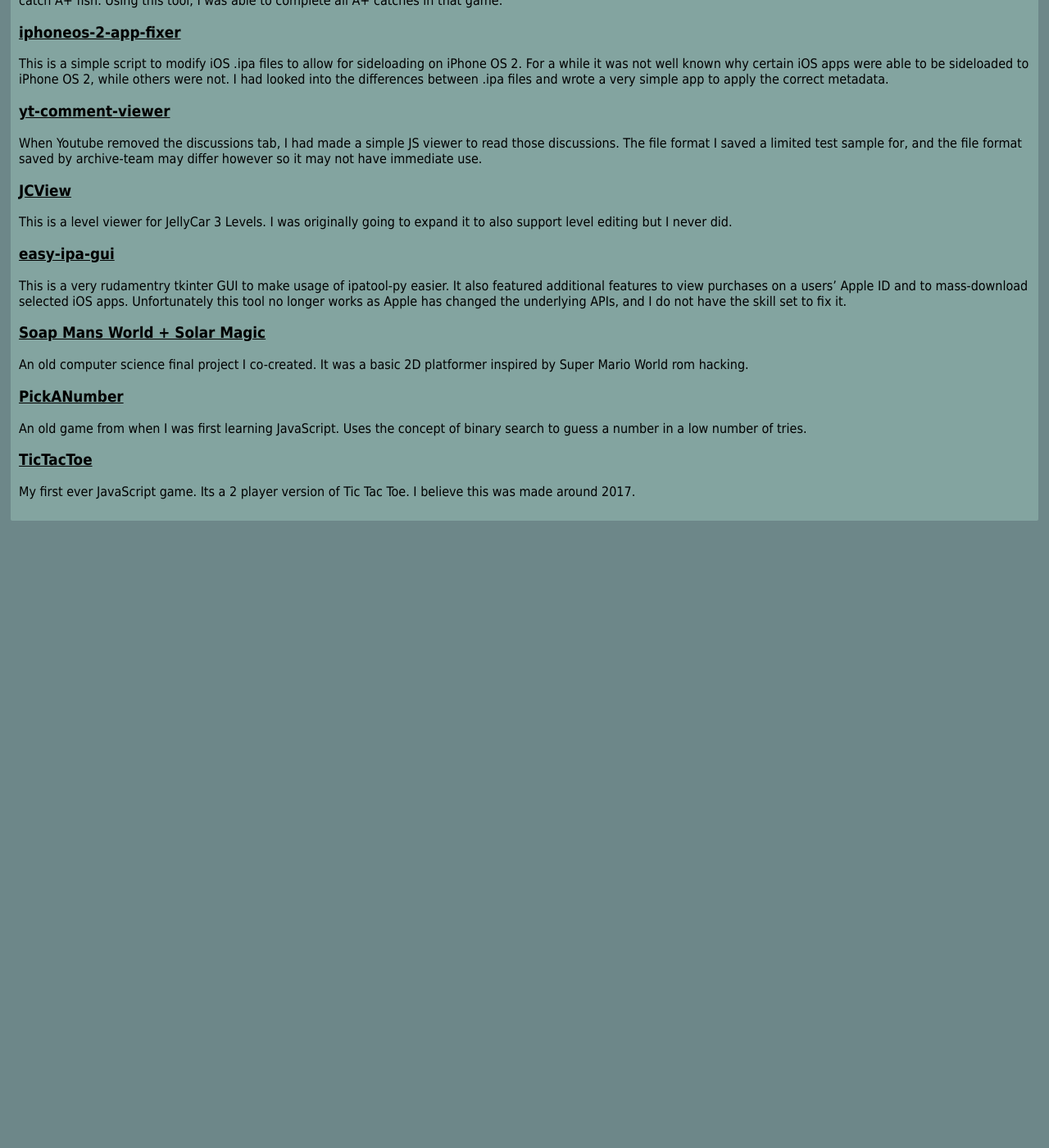
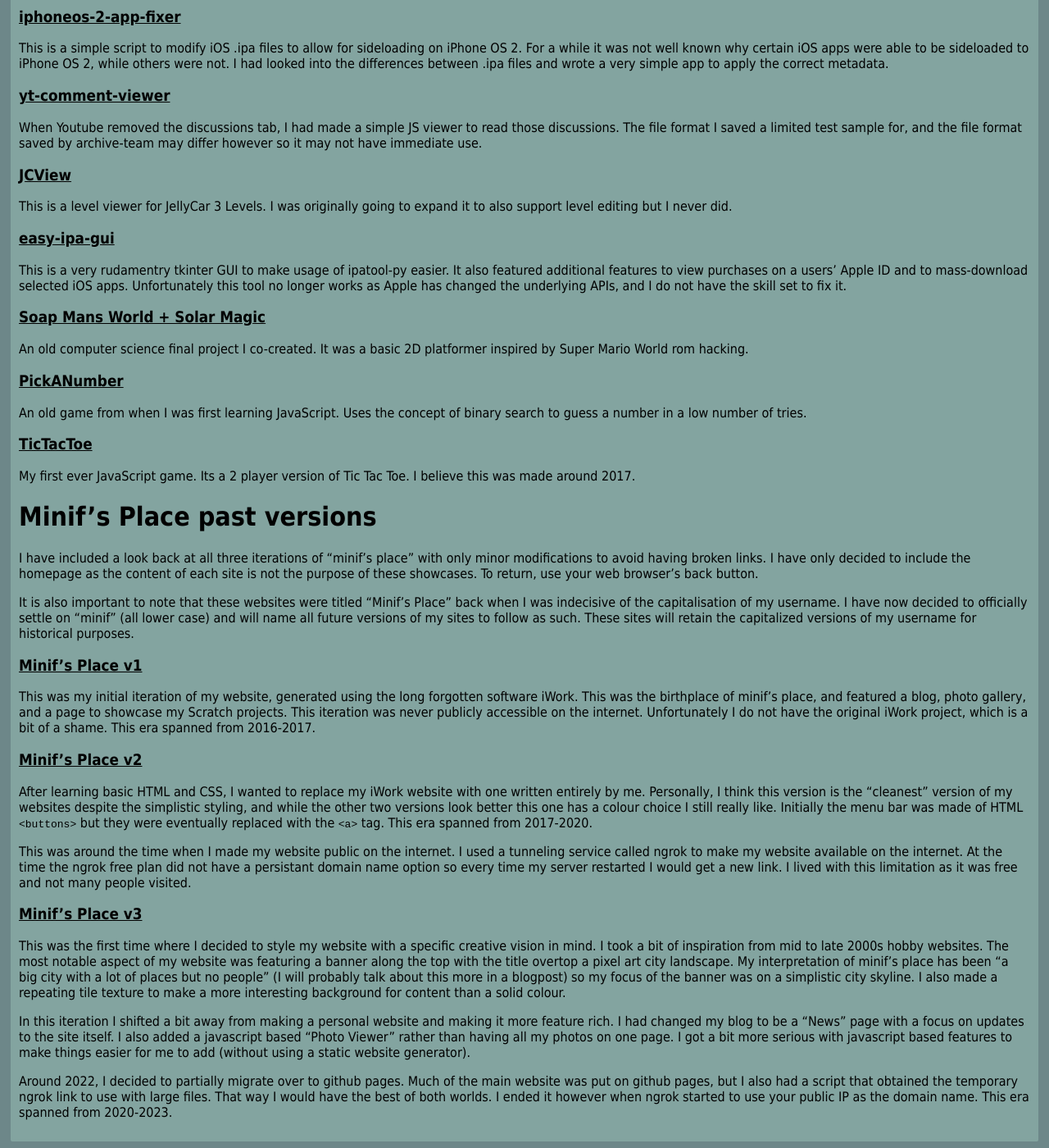
Before and after one commit to minif/minif.github.io, a Jekyll site: the page built from works.md, in a window 1280 px wide and 1400 px high, scrolled down 994 px. Shown: the whole window at 82% size. Built offline with Jekyll 4.4.1, drawn with Linux system fonts in a browser that asks for light colours; before the commit the page ends 1637 px from its top, so only the background shows below that; some of the changed text lies outside the part shown.

Commit message:
Update works.md

```diff
--- a/works.md
+++ b/works.md
@@ -38,3 +38,23 @@
 
 ### [TicTacToe](/works-js-games/TicTacToe/index.html)
 My first ever JavaScript game. Its a 2 player version of Tic Tac Toe. I believe this was made around 2017.
+
+# Minif's Place past versions
+I have included a look back at all three iterations of "minif's place" with only minor modifications to avoid having broken links. I have only decided to include the homepage as the content of each site is not the purpose of these showcases. To return, use your web browser's back button.
+
+It is also important to note that these websites were titled "Minif's Place" back when I was indecisive of the capitalisation of my username. I have now decided to officially settle on "minif" (all lower case) and will name all future versions of my sites to follow as such. These sites will retain the capitalized versions of my username for historical purposes.
+
+### [Minif's Place v1](/works-older-sites/1/)
+This was my initial iteration of my website, generated using the long forgotten software iWork. This was the birthplace of minif's place, and featured a blog, photo gallery, and a page to showcase my Scratch projects. This iteration was never publicly accessible on the internet. Unfortunately I do not have the original iWork project, which is a bit of a shame. This era spanned from 2016-2017.
+
+### [Minif's Place v2](/works-older-sites/2/)
+After learning basic HTML and CSS, I wanted to replace my iWork website with one written entirely by me. Personally, I think this version is the "cleanest" version of my websites despite the simplistic styling, and while the other two versions look better this one has a colour choice I still really like. Initially the menu bar was made of HTML `<buttons>` but they were eventually replaced with the `<a>` tag. This era spanned from 2017-2020.
+
+This was around the time when I made my website public on the internet. I used a tunneling service called ngrok to make my website available on the internet. At the time the ngrok free plan did not have a persistant domain name option so every time my server restarted I would get a new link. I lived with this limitation as it was free and not many people visited.
+
+### [Minif's Place v3](/works-older-sites/3/)
+This was the first time where I decided to style my website with a specific creative vision in mind. I took a bit of inspiration from mid to late 2000s hobby websites. The most notable aspect of my website was featuring a banner along the top with the title overtop a pixel art city landscape. My interpretation of minif's place has been "a big city with a lot of places but no people" (I will probably talk about this more in a blogpost) so my focus of the banner was on a simplistic city skyline. I also made a repeating tile texture to make a more interesting background for content than a solid colour.
+
+In this iteration I shifted a bit away from making a personal website and making it more feature rich. I had changed my blog to be a "News" page with a focus on updates to the site itself. I also added a javascript based "Photo Viewer" rather than having all my photos on one page. I got a bit more serious with javascript based features to make things easier for me to add (without using a static website generator).
+
+Around 2022, I decided to partially migrate over to github pages. Much of the main website was put on github pages, but I also had a script that obtained the temporary ngrok link to use with large files. That way I would have the best of both worlds. I ended it however when ngrok started to use your public IP as the domain name. This era spanned from 2020-2023.
```
Also changed, not shown: other parts of works.md (+2 -2 lines).
